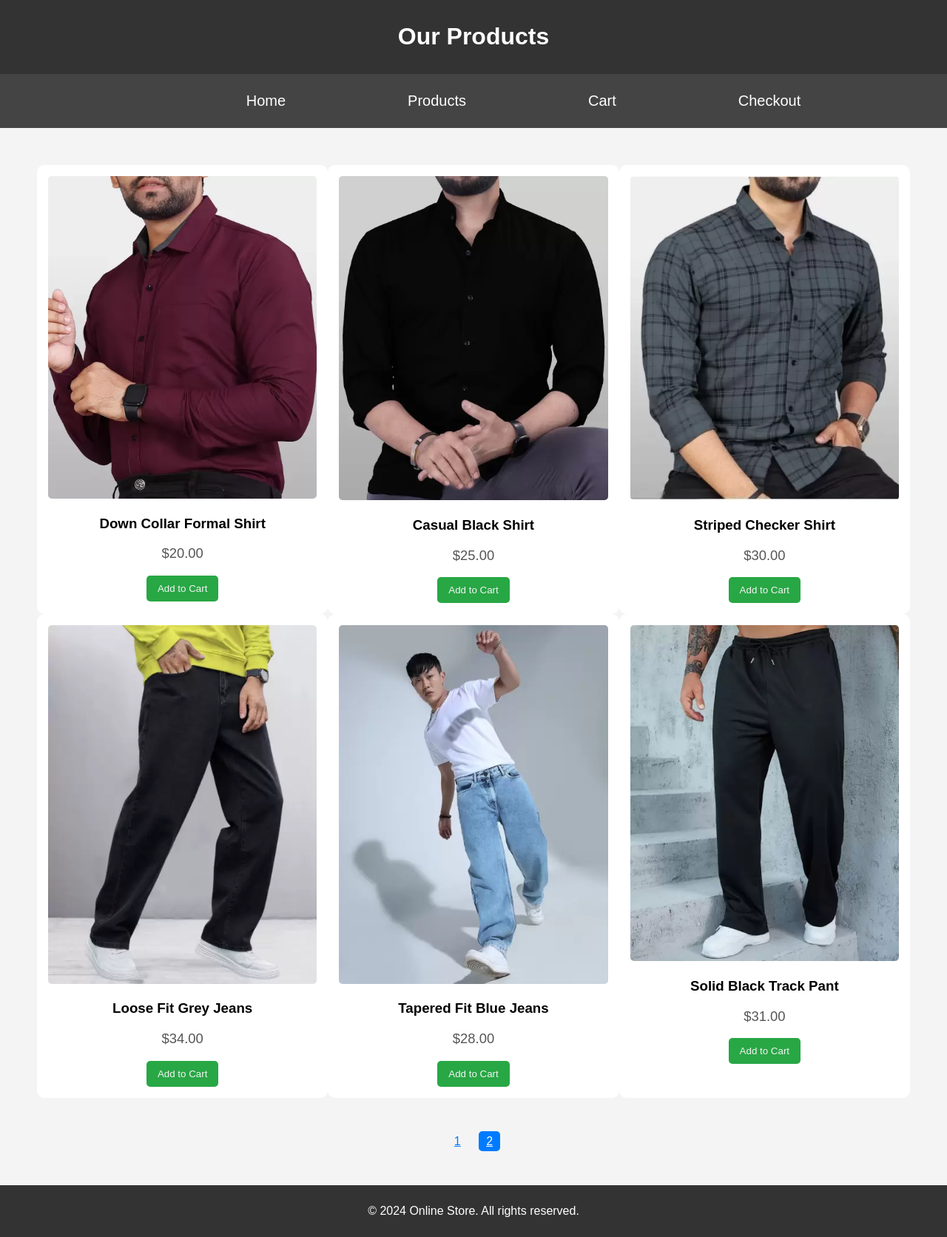
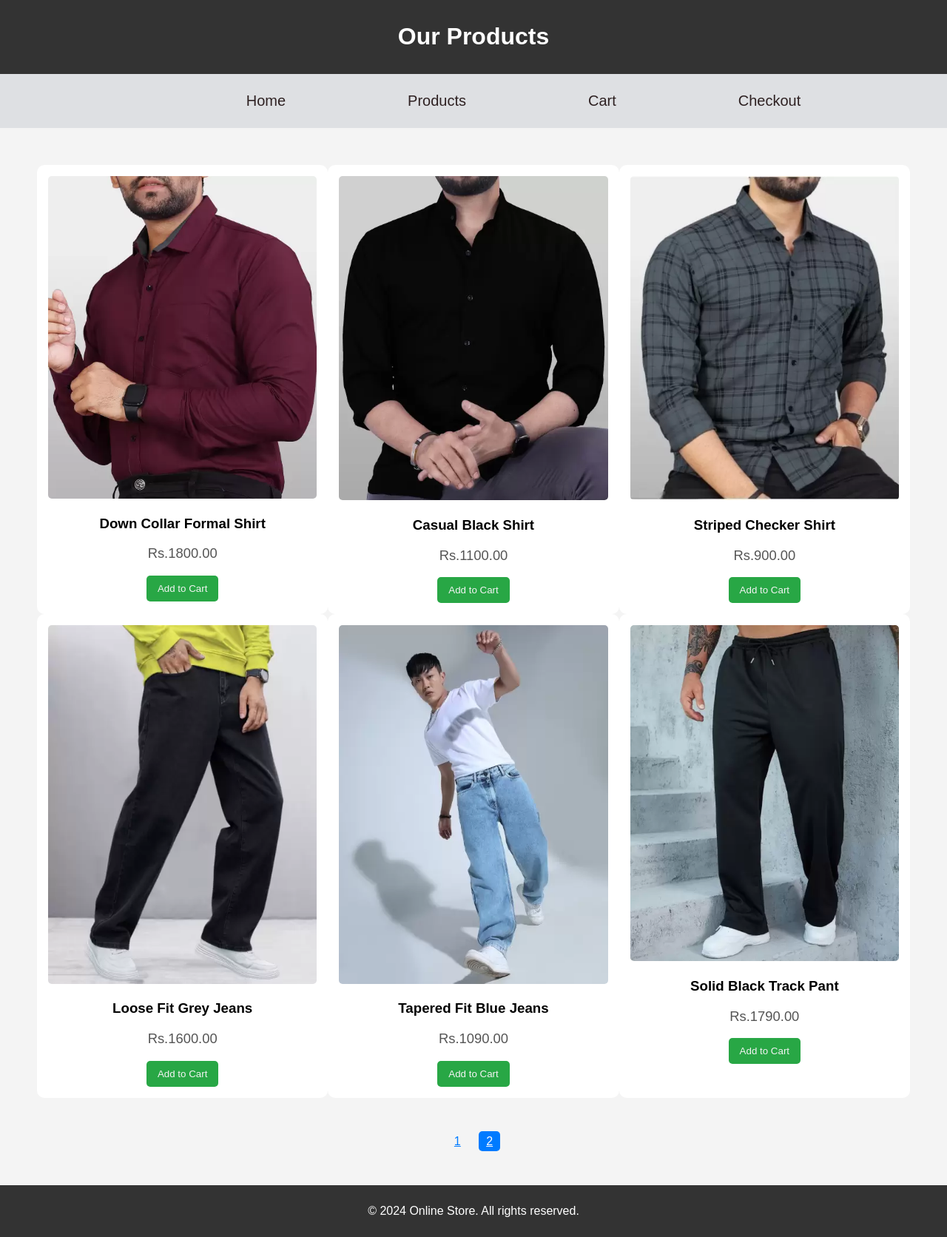
Before and after one commit to Jatin-Nainwal/ecoommerce, a plain HTML site: page products2.html in a window 1280 px wide. Shown: the whole page at 74% size. Drawn offline with Linux system fonts and the light colour scheme.

Commit message:
Add files via upload

```diff
--- a/css.css
+++ b/css.css
@@ -20,12 +20,12 @@
         nav {
             display: flex;
             justify-content: center;
-            background-color: #444;
+            background-color: hsl(216, 8%, 88%);
             padding: 10px;
         }
 
         nav a {
-            color: white;
+            color: rgb(46, 33, 34);
             text-decoration: none;
             margin: 15px;
             margin-left: 150px;
--- a/products2.html
+++ b/products2.html
@@ -21,37 +21,37 @@
             <div class="product">
                 <img src="./images/t1.webp" alt="Product 1">
                 <h3>Down Collar Formal Shirt </h3>
-                <p>$20.00</p>
+                <p>Rs.1800.00</p>
                 <button>Add to Cart</button>
             </div>
             <div class="product">
                 <img src="./images/t2.webp" alt="Product 2">
                 <h3>Casual Black Shirt</h3>
-                <p>$25.00</p>
+                <p>Rs.1100.00</p>
                 <button>Add to Cart</button>
             </div>
             <div class="product">
                 <img src="./images/t3.webp" alt="Product 3">
                 <h3>Striped Checker Shirt</h3>
-                <p>$30.00</p>
+                <p>Rs.900.00</p>
                 <button>Add to Cart</button>
             </div>
             <div class="product">
                 <img src="./images/t4.webp" alt="Product 4">
                 <h3>Loose Fit Grey Jeans</h3>
-                <p>$34.00</p>
+                <p>Rs.1600.00</p>
                 <button>Add to Cart</button>
             </div>
             <div class="product">
                 <img src="./images/t5.webp" alt="Product 5">
                 <h3>Tapered Fit Blue Jeans</h3>
-                <p>$28.00</p>
+                <p>Rs.1090.00</p>
                 <button>Add to Cart</button>
             </div>
             <div class="product">
                 <img src="./images/t6.webp" alt="Product 6">
                 <h3>Solid Black Track Pant</h3>
-                <p>$31.00</p>
+                <p>Rs.1790.00</p>
                 <button>Add to Cart</button>
         </section>
         <div class="pagination">
```
Also changed, not shown: cart.html (+2 -2 lines), checkout.html (+1 -0 lines), products.html (+6 -6 lines).
